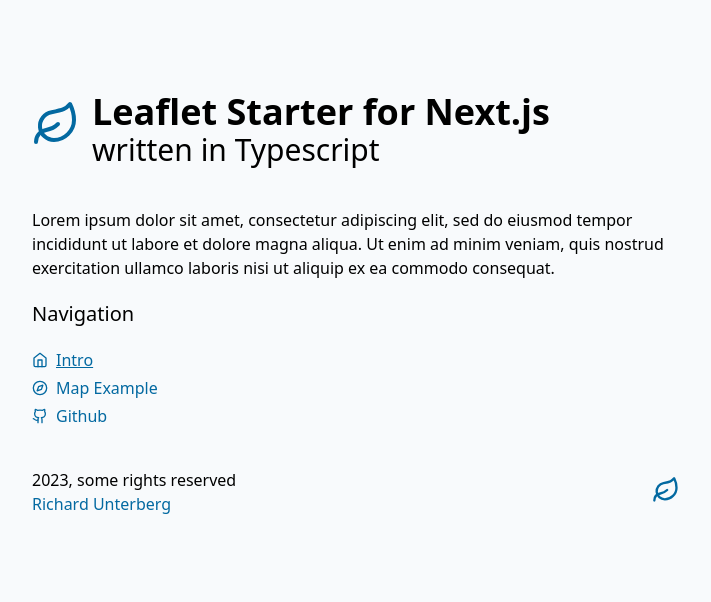
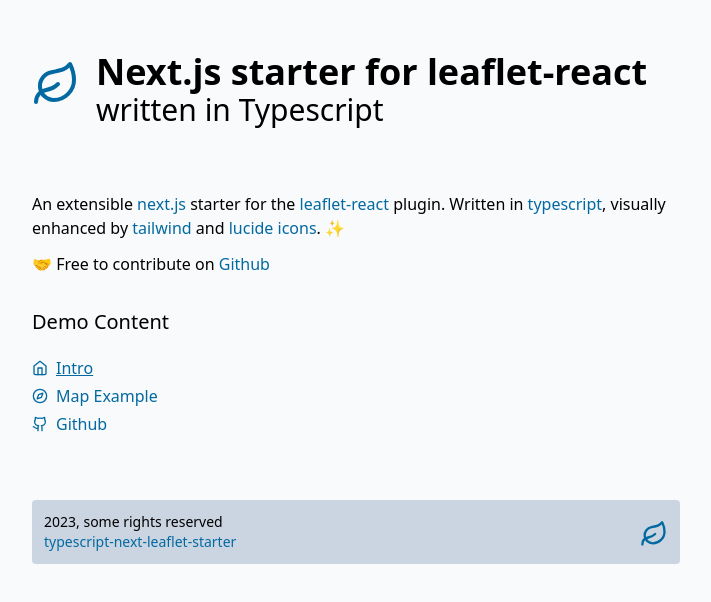
Before and after one commit to richard-unterberg/leaflet-nextjs-ts-starter, a Next.js app: page / in a window 1280 px wide. Shown: the top 602 px of the page, without its empty margins (284-995 px from the left). Built offline with nearby package versions, Linux system fonts and the light colour scheme.

Commit message:
📝 added demo page content and more readme

```diff
--- a/package.json
+++ b/package.json
@@ -28,7 +28,6 @@
   },
   "devDependencies": {
     "@trivago/prettier-plugin-sort-imports": "^4.0.0",
-    "@types/chroma-js": "^2.4.0",
     "@types/leaflet": "^1.9.1",
     "@types/lodash": "^4.14.191",
     "@types/node": "18.13.0",
--- a/src/lib/AppConfig.ts
+++ b/src/lib/AppConfig.ts
@@ -43,7 +43,7 @@
     },
   },
   light: {
-    hex: colors.slate[300],
+    hex: colors.slate[200],
     tw: {
       text: 'text-slate-300',
       bg: 'bg-slate-300',
--- a/src/pages/index.tsx
+++ b/src/pages/index.tsx
@@ -7,27 +7,61 @@
 
 const Home = () => (
   <div className="container mx-auto max-w-2xl max-md:max-w-none p-3">
-    <header className="mt-20 items-top gap-3 md:flex">
+    <header className="mt-10 items-top gap-4 md:flex">
       <Leaf size={MapConfig.ui.bigIconSize} color={AppColor.primary.hex} className="mt-2" />
       <div>
-        <h2 className="text-4xl font-bold ">Leaflet Starter for Next.js</h2>
-        <h3 className="text-3xl mb-10">written in Typescript</h3>
+        <h2 className="text-4xl font-bold ">Next.js starter for leaflet-react</h2>
+        <h3 className="text-3xl mb-16">written in Typescript</h3>
       </div>
     </header>
     <section>
-      <p>
-        Lorem ipsum dolor sit amet, consectetur adipiscing elit, sed do eiusmod tempor incididunt ut labore et
-        dolore magna aliqua. Ut enim ad minim veniam, quis nostrud exercitation ullamco laboris nisi ut
-        aliquip ex ea commodo consequat.
+      <p className="mb-2">
+        <span>An extensible </span>
+        <Link className={AppColor.primary.tw.text} target="_blank" href="https://nextjs.org/">
+          next.js
+        </Link>
+        <span> starter for the </span>
+        <Link className={AppColor.primary.tw.text} target="_blank" href="https://react-leaflet.js.org/">
+          leaflet-react
+        </Link>
+        <span> plugin. Written in </span>
+        <Link className={AppColor.primary.tw.text} target="_blank" href="https://www.typescriptlang.org/">
+          typescript
+        </Link>
+        <span>, visually enhanced by </span>
+        <Link className={AppColor.primary.tw.text} target="_blank" href="https://tailwindcss.com/">
+          tailwind
+        </Link>
+        <span> and </span>
+        <Link className={AppColor.primary.tw.text} target="_blank" href="https://lucide.dev/">
+          lucide icons
+        </Link>
+        <span>. ✨</span>
       </p>
-      <h3 className="text-xl my-5">Navigation</h3>
-      <NavMenu />
+      <p className="my-3">
+        <span> 🤝 Free to contribute on </span>
+        <Link
+          href="https://github.com/richard-unterberg/typescript-next-leaflet-starter"
+          className={AppColor.primary.tw.text}
+        >
+          Github
+        </Link>
+      </p>
     </section>
-    <footer className="mt-10 flex justify-between">
+    <section className="grid grid-cols-1 md:grid-cols-2">
+      <div>
+        <h3 className="text-xl my-5">Demo Content</h3>
+        <NavMenu />
+      </div>
+    </section>
+    <footer className={`mt-16 flex justify-between p-3 rounded ${AppColor.light.tw.bg} text-sm`}>
       <div>
         2023, some rights reserved <br />
-        <Link href="https://github.com/richard-unterberg/" className={AppColor.primary.tw.text}>
-          Richard Unterberg
+        <Link
+          href="https://github.com/richard-unterberg/typescript-next-leaflet-starter"
+          className={AppColor.primary.tw.text}
+        >
+          typescript-next-leaflet-starter
         </Link>
       </div>
       <div>
```
Also changed, not shown: 1 other file (tests, documents, lock files or other folders).
